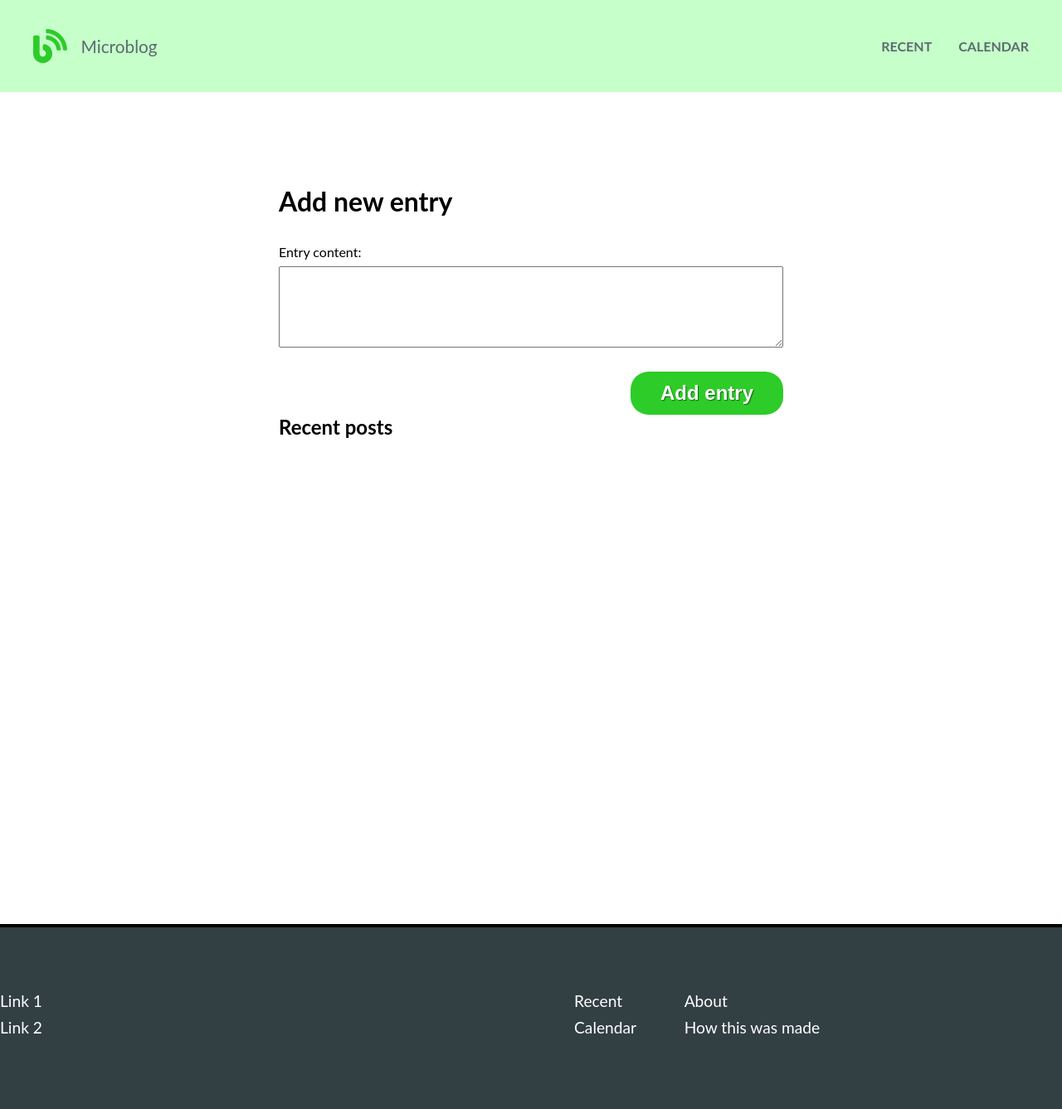
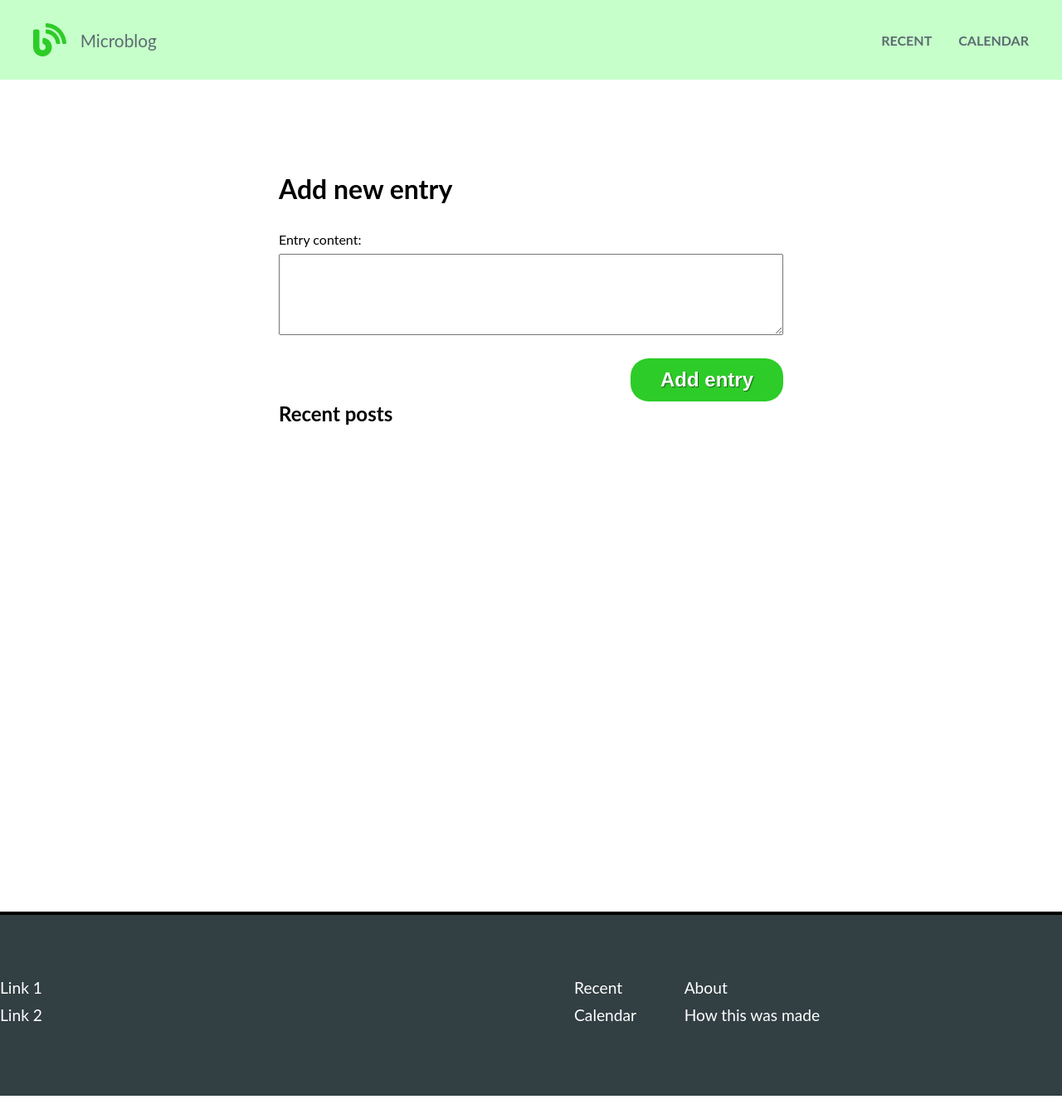
Before and after one commit to IuliiaKonovalova/micro-blog, a Flask app: page / in a window 1280 px wide. Shown: the whole page at 83% size. Run offline with Flask 2, Linux system fonts and the light colour scheme; data that the repository does not hold is empty; some libraries are stand-ins or nearby versions.

Commit message:
Fix css grid bug

```diff
--- a/static/css/style.css
+++ b/static/css/style.css
@@ -20,7 +20,7 @@ p {
 body {
   font-family: Lato, sans-serif;
   display: grid;
-  grid-template-rows: 1fr minmax(75vh, 9fr) 2fr;
+  grid-template-rows: 6rem minmax(75vh, 9fr) 2fr;
   grid-template-columns: 1fr 3fr 1fr;
 }
 
@@ -41,7 +41,9 @@ body {
 }
 
 .navbar__logo {
-  width: 10%;
+  /* width: 10%; */
+  height: 2.5rem;
+  width: 2.5rem;
 }
 
 .navbar__title {
```
